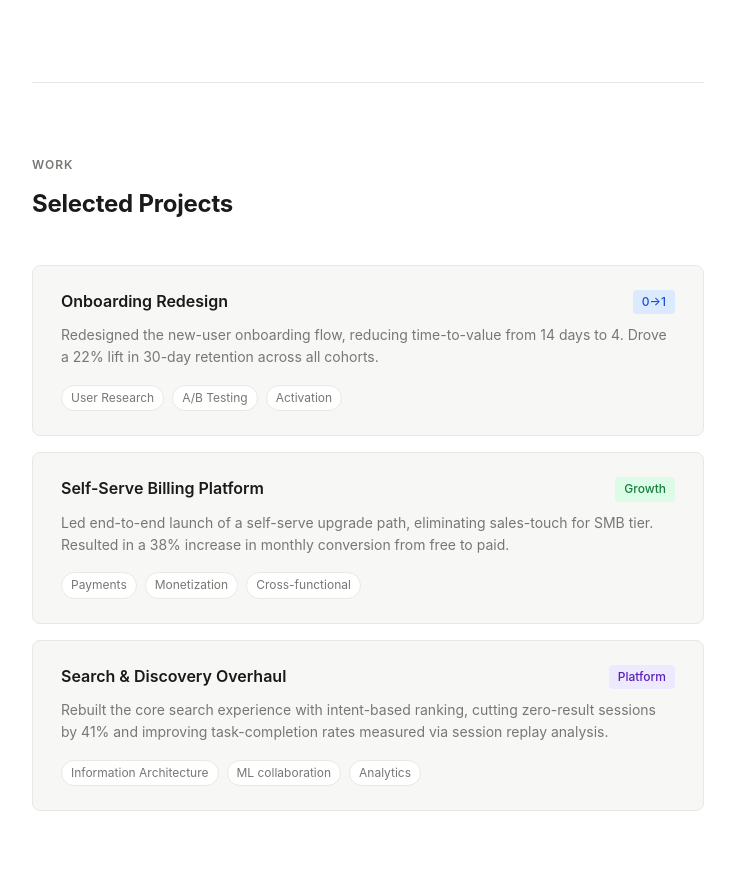
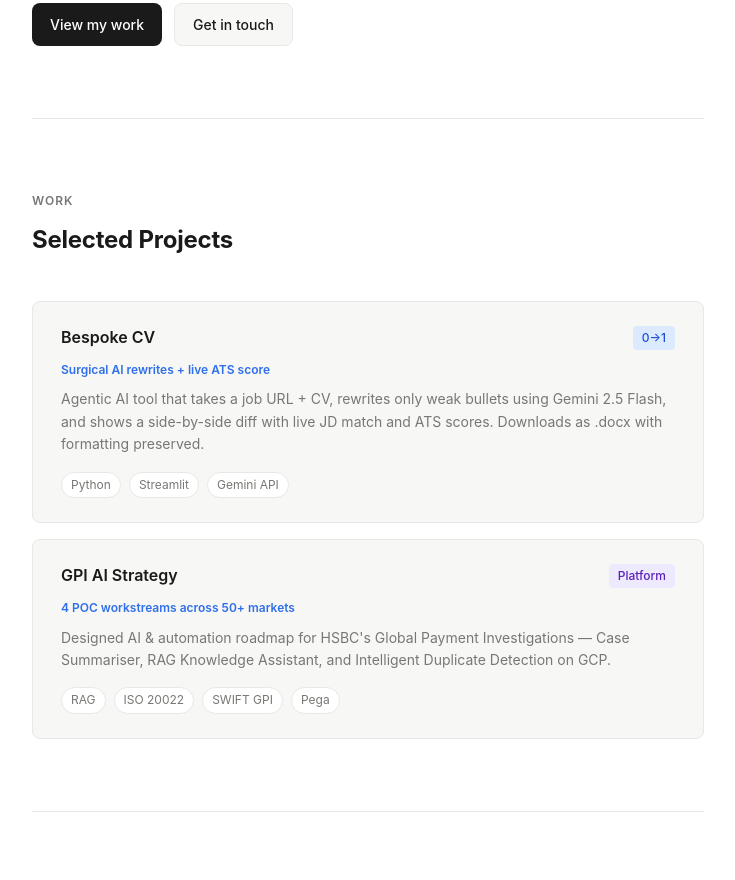
Before and after one commit to geethaaripaka/geethaaripaka.github.io, a plain HTML site: page index.html in a window 1280 px wide. Shown: the part 604-1484 px from the top of the page, without its empty margins (272-1007 px from the left). Drawn offline with Linux system fonts and the light colour scheme.

Commit message:
fix: real projects, remove resume card, fix CTA position

```diff
--- a/index.html
+++ b/index.html
@@ -207,6 +207,12 @@
       gap: 16px;
       margin-bottom: 10px;
     }
+    .card-metric {
+      font-size: 12px;
+      font-weight: 600;
+      color: var(--accent);
+      margin-bottom: 8px;
+    }
     .card-title {
       font-size: 16px;
       font-weight: 600;
@@ -353,10 +359,6 @@
             B.E. in Electronics & Communications — with pre-MBA roots as a Software Engineer at
             Deloitte USI and a Product Strategy Intern at Optum, both in US healthcare.
           </p>
-          <div class="hero-links">
-            <a class="btn btn-primary" href="#projects">View my work</a>
-            <a class="btn btn-ghost" href="#contact">Get in touch</a>
-          </div>
         </div>
         <div class="hero-photo-wrap">
           <img src="geetha.jpg" alt="Geetha Aripaka" />
@@ -368,6 +370,10 @@
         rollouts in Global Trade Solutions. Drawn to consumer-facing fintech problems where
         infrastructure complexity meets user trust.
       </p>
+      <div class="hero-links">
+        <a class="btn btn-primary" href="#projects">View my work</a>
+        <a class="btn btn-ghost" href="#contact">Get in touch</a>
+      </div>
     </div>
   </section>
 
@@ -377,53 +383,39 @@
     <h2 class="section-title">Selected Projects</h2>
     <div class="card-grid">
 
-      <a class="card" href="#">
+      <a class="card" href="projects/bespoke-cv.html">
         <div class="card-top">
-          <span class="card-title">Onboarding Redesign</span>
+          <span class="card-title">Bespoke CV</span>
           <span class="tag tag-blue">0→1</span>
         </div>
+        <p class="card-metric">Surgical AI rewrites + live ATS score</p>
         <p class="card-desc">
-          Redesigned the new-user onboarding flow, reducing time-to-value from
-          14 days to 4. Drove a 22% lift in 30-day retention across all cohorts.
+          Agentic AI tool that takes a job URL + CV, rewrites only weak bullets using Gemini 2.5 Flash,
+          and shows a side-by-side diff with live JD match and ATS scores. Downloads as .docx with
+          formatting preserved.
         </p>
         <div class="card-meta">
-          <span class="chip">User Research</span>
-          <span class="chip">A/B Testing</span>
-          <span class="chip">Activation</span>
+          <span class="chip">Python</span>
+          <span class="chip">Streamlit</span>
+          <span class="chip">Gemini API</span>
         </div>
       </a>
 
       <a class="card" href="#">
         <div class="card-top">
-          <span class="card-title">Self-Serve Billing Platform</span>
-          <span class="tag tag-green">Growth</span>
+          <span class="card-title">GPI AI Strategy</span>
+          <span class="tag tag-violet">Platform</span>
         </div>
+        <p class="card-metric">4 POC workstreams across 50+ markets</p>
         <p class="card-desc">
-          Led end-to-end launch of a self-serve upgrade path, eliminating
-          sales-touch for SMB tier. Resulted in a 38% increase in monthly
-          conversion from free to paid.
+          Designed AI &amp; automation roadmap for HSBC's Global Payment Investigations — Case Summariser,
+          RAG Knowledge Assistant, and Intelligent Duplicate Detection on GCP.
         </p>
         <div class="card-meta">
-          <span class="chip">Payments</span>
-          <span class="chip">Monetization</span>
-          <span class="chip">Cross-functional</span>
-        </div>
-      </a>
-
-      <a class="card" href="#">
-        <div class="card-top">
-          <span class="card-title">Search & Discovery Overhaul</span>
-          <span class="tag tag-violet">Platform</span>
-        </div>
-        <p class="card-desc">
-          Rebuilt the core search experience with intent-based ranking,
-          cutting zero-result sessions by 41% and improving task-completion
-          rates measured via session replay analysis.
-        </p>
-        <div class="card-meta">
-          <span class="chip">Information Architecture</span>
-          <span class="chip">ML collaboration</span>
-          <span class="chip">Analytics</span>
+          <span class="chip">RAG</span>
+          <span class="chip">ISO 20022</span>
+          <span class="chip">SWIFT GPI</span>
+          <span class="chip">Pega</span>
         </div>
       </a>
 
@@ -472,10 +464,6 @@
         <div class="contact-icon" style="background:#f3f4f6;">⌨️</div>
         GitHub
       </a>
-      <a class="contact-link" href="projects/bespoke-cv.html">
-        <div class="contact-icon" style="background:#ede9fe;">📄</div>
-        Bespoke CV
-      </a>
     </div>
   </section>
 
```
